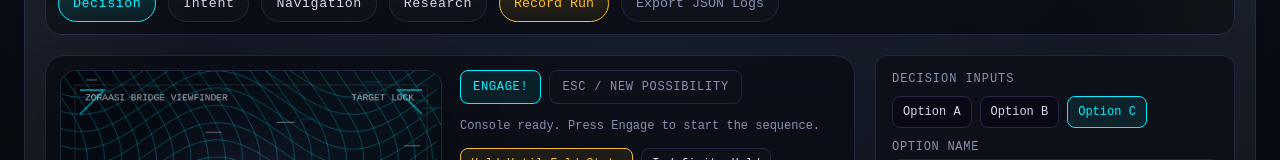
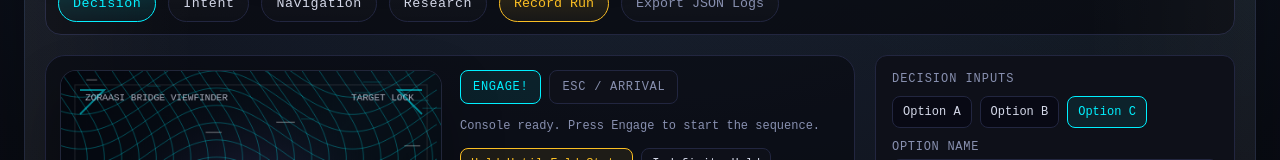
Before and after one commit to Cbaird26/fold-space-engine-phase-v, a Next.js app: page / in a window 1280 px wide. Shown: the part 574-734 px from the top of the page. Built offline with nearby package versions, Linux system fonts and the light colour scheme.

Commit message:
Rename end-state copy to arrival

```diff
--- a/app/page.tsx
+++ b/app/page.tsx
@@ -867,7 +867,7 @@ export default function FoldEnginePage() {
             textAlign: "center",
           }}
         >
-          New Possibility
+          Arrival
         </div>
       )}
       <div
@@ -1082,7 +1082,7 @@ export default function FoldEnginePage() {
                       letterSpacing: "0.06em",
                     }}
                   >
-                    ESC / NEW POSSIBILITY
+                    ESC / ARRIVAL
                   </button>
                 </div>
 
```
